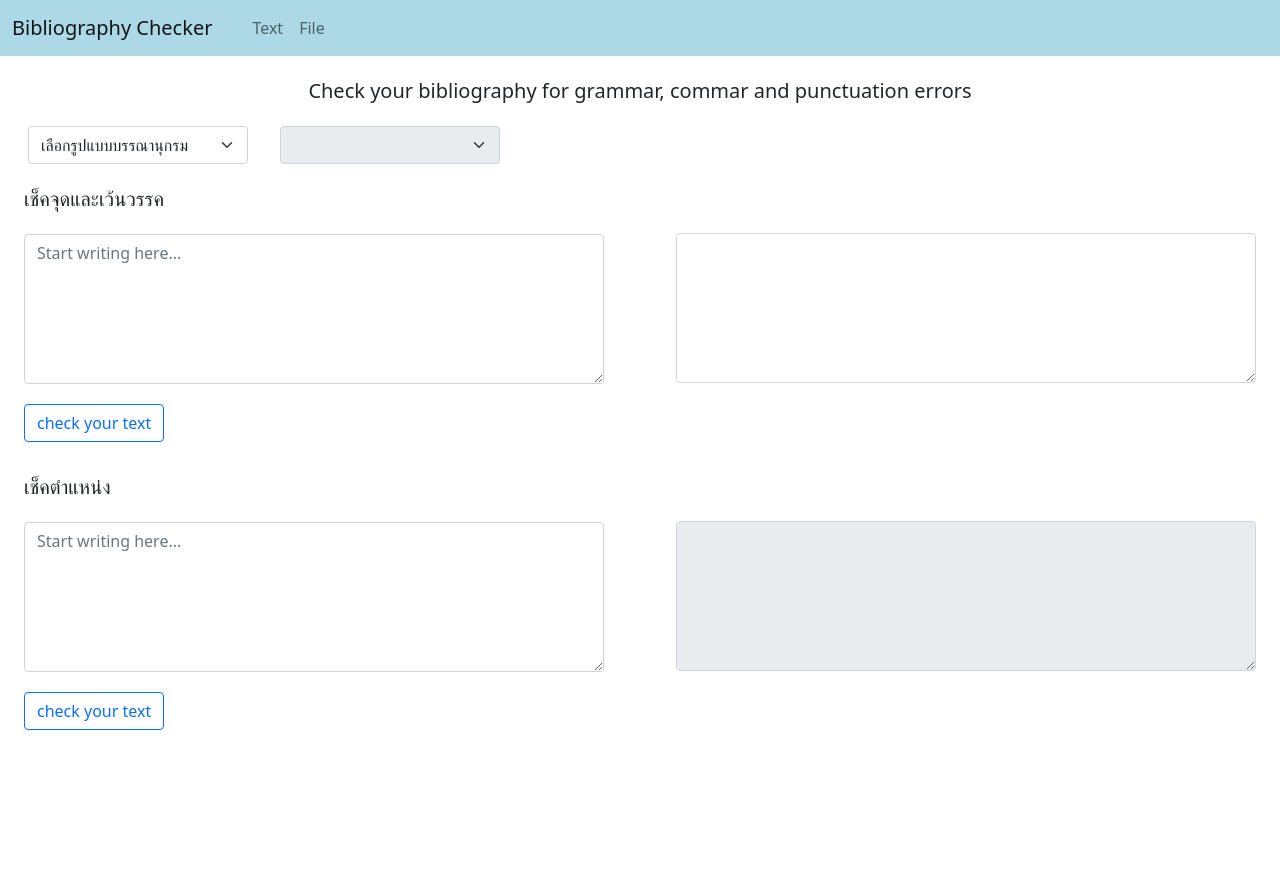
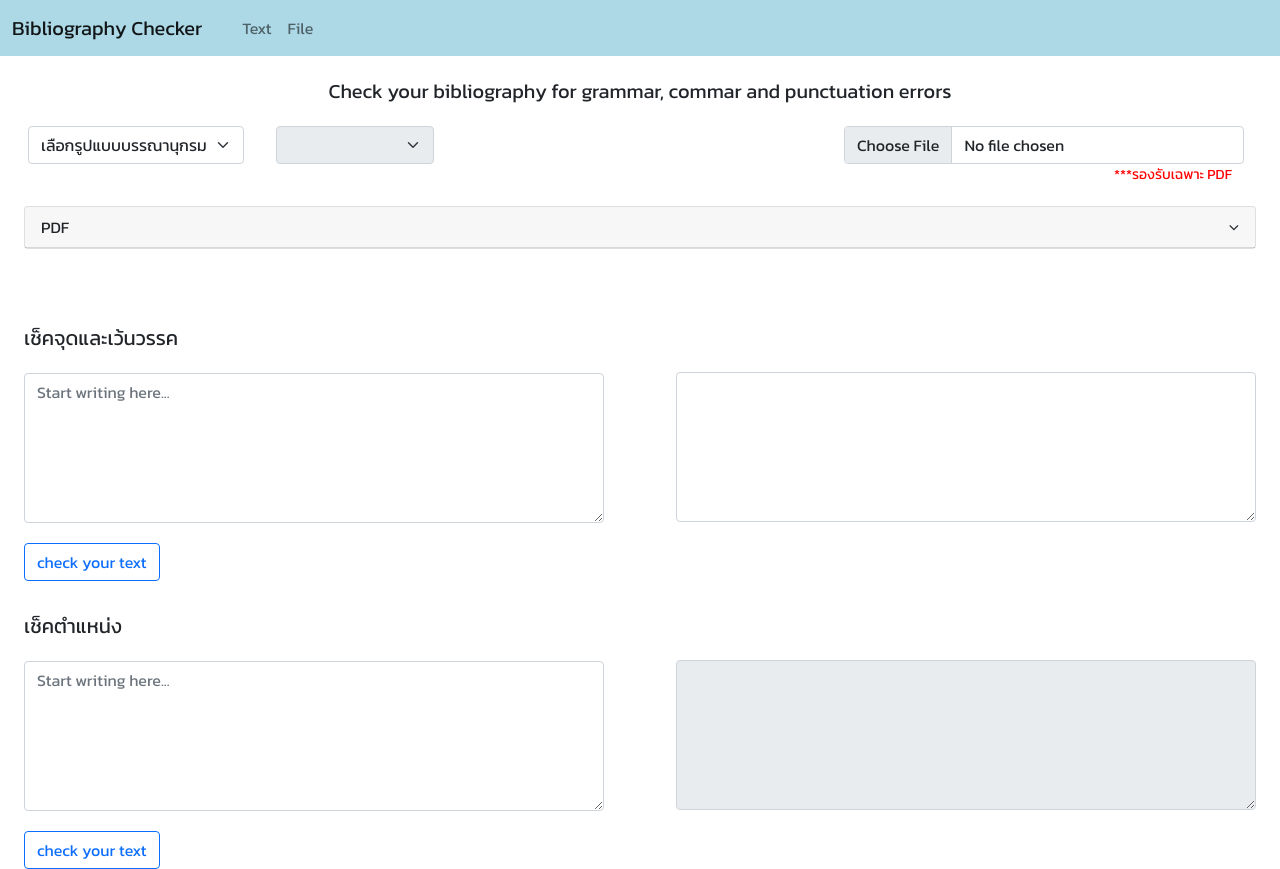
Before and after one commit to modtanoy-as/Project, a Flask app: page /text in a window 1280 px wide. Before the commit the page ends 730 px from the top, so only its background shows below. Run offline with Flask 2, Linux system fonts and the light colour scheme; lists and menus that the app fills with data are empty.

Commit message:
add file

```diff
--- a/web-app/static/index.js
+++ b/web-app/static/index.js
@@ -75,3 +75,36 @@ $( "#selectPattern" ).change(function() {
     let THISMODE = $( this ).val();
     MODE = THISMODE
 });
+
+
+$('input[name=myPDF]').change(function(ev) {
+    pdffile=this.files[0]
+    pdffile_url=URL.createObjectURL(pdffile);
+    $('#viewer').attr('src',pdffile_url);
+
+    $("#panel-wrap")
+        .removeClass("fa fa-angle-down")
+        .addClass("fa fa-angle-up");
+
+    $("#panel-wrap").closest(".card").find(".collapse").collapse("show");
+});
+
+// ACTION EXPAN
+$(document).on("click","i.fa.fa-angle-down", function(e) {
+    var contentElement = $(e.target).closest(".card").find(".collapse");
+    $(e.target)
+        .removeClass("fa fa-angle-down")
+        .addClass("fa fa-angle-up");
+    contentElement.collapse("toggle")
+});
+
+$(document).on("click","i.fa.fa-angle-up", function(e) {
+    var contentElement = $(e.target).closest(".card").find(".collapse");
+    $(e.target)
+        .removeClass("fa fa-angle-up")
+        .addClass("fa fa-angle-down");
+    contentElement.collapse("toggle")
+
+});
+
+//END ACTION EXPAN
--- a/web-app/static/style.css
+++ b/web-app/static/style.css
@@ -60,3 +60,15 @@ textarea{
     right: 1rem;
     bottom: 1rem;
   }
+/*
+  .BoxPDF{
+    position: absolute !important;
+    height: 500px;
+    right: 1rem;
+    margin-top: 2.5rem;
+  } */
+
+
+  body {
+    font-family: 'Kanit', sans-serif !important;
+  }
--- a/web-app/templates/text.html
+++ b/web-app/templates/text.html
@@ -6,6 +6,8 @@
         <meta http-equiv="X-UV-Compatible" content="ie-edge">
         <title>Bibliography</title>
         <link rel='stylesheet' type= "text/css" href="../static/style.css" >
+        <link href="https://fonts.googleapis.com/css2?family=Kanit&display=swap" rel="stylesheet">
+        <link rel="stylesheet" href="https://cdnjs.cloudflare.com/ajax/libs/font-awesome/4.7.0/css/font-awesome.min.css">
         <link href="https://cdn.jsdelivr.net/npm/bootstrap@5.0.1/dist/css/bootstrap.min.css" rel="stylesheet" integrity="sha384-+0n0xVW2eSR5OomGNYDnhzAbDsOXxcvSN1TPprVMTNDbiYZCxYbOOl7+AMvyTG2x" crossorigin="anonymous">
         <script src="https://cdnjs.cloudflare.com/ajax/libs/jquery/3.6.0/jquery.min.js" integrity="sha512-894YE6QWD5I59HgZOGReFYm4dnWc1Qt5NtvYSaNcOP+u1T9qYdvdihz0PPSiiqn/+/3e7Jo4EaG7TubfWGUrMQ==" crossorigin="anonymous" referrerpolicy="no-referrer"></script>
         <script src="https://cdn.jsdelivr.net/npm/bootstrap@5.0.1/dist/js/bootstrap.bundle.min.js" integrity="sha384-gtEjrD/SeCtmISkJkNUaaKMoLD0//ElJ19smozuHV6z3Iehds+3Ulb9Bn9Plx0x4" crossorigin="anonymous"></script>
@@ -55,10 +57,33 @@
                         <select id="selectPattern" disabled class="form-select" aria-label="Default select example" style="width: 220px">
 
                         </select>
+
+                        <div class="form-group container-fluid" style="justify-content: flex-end; display: flex;">
+                            <div>
+                                <input class="form-control" style="width: 25rem;" name="myPDF" type="file" id="formFile">
+                                <small style="position: absolute; color: red; right: 3rem;">***รองรับเฉพาะ PDF</small>
+                            </div>
+                        </div>
                     </div>
 
                 </div>
             </div>
+
+            <div class ="container-fluid p-4 mt-5">
+                    <div class="card BoxPDF">
+                        <div class="card-header">
+                        PDF <div class="pull-right"><i id="panel-wrap" style="cursor: pointer;" class="fa fa-angle-down mr-2"></i></div>
+                        </div>
+                        <div class="collapse">
+                            <div class="card-body">
+                                <div style="clear:both">
+                                    <iframe id="viewer" frameborder="0" scrolling="no" style="width: 100%;" height="500"></iframe>
+                                </div>
+                            </div>
+                        </div>
+                    </div>
+            </div>
+
 
             <div class ="set-box">
                 <div class = "row">
```
